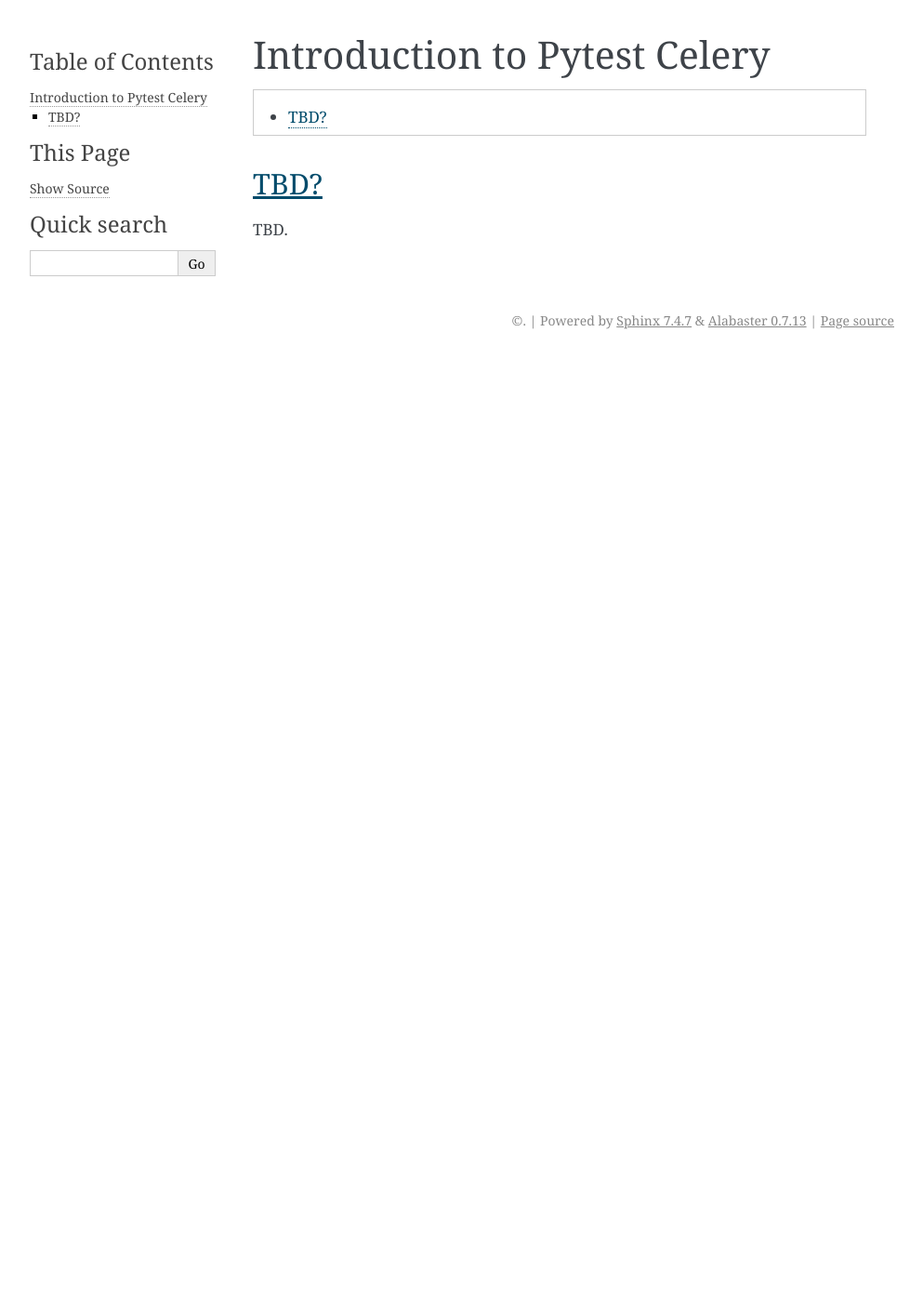
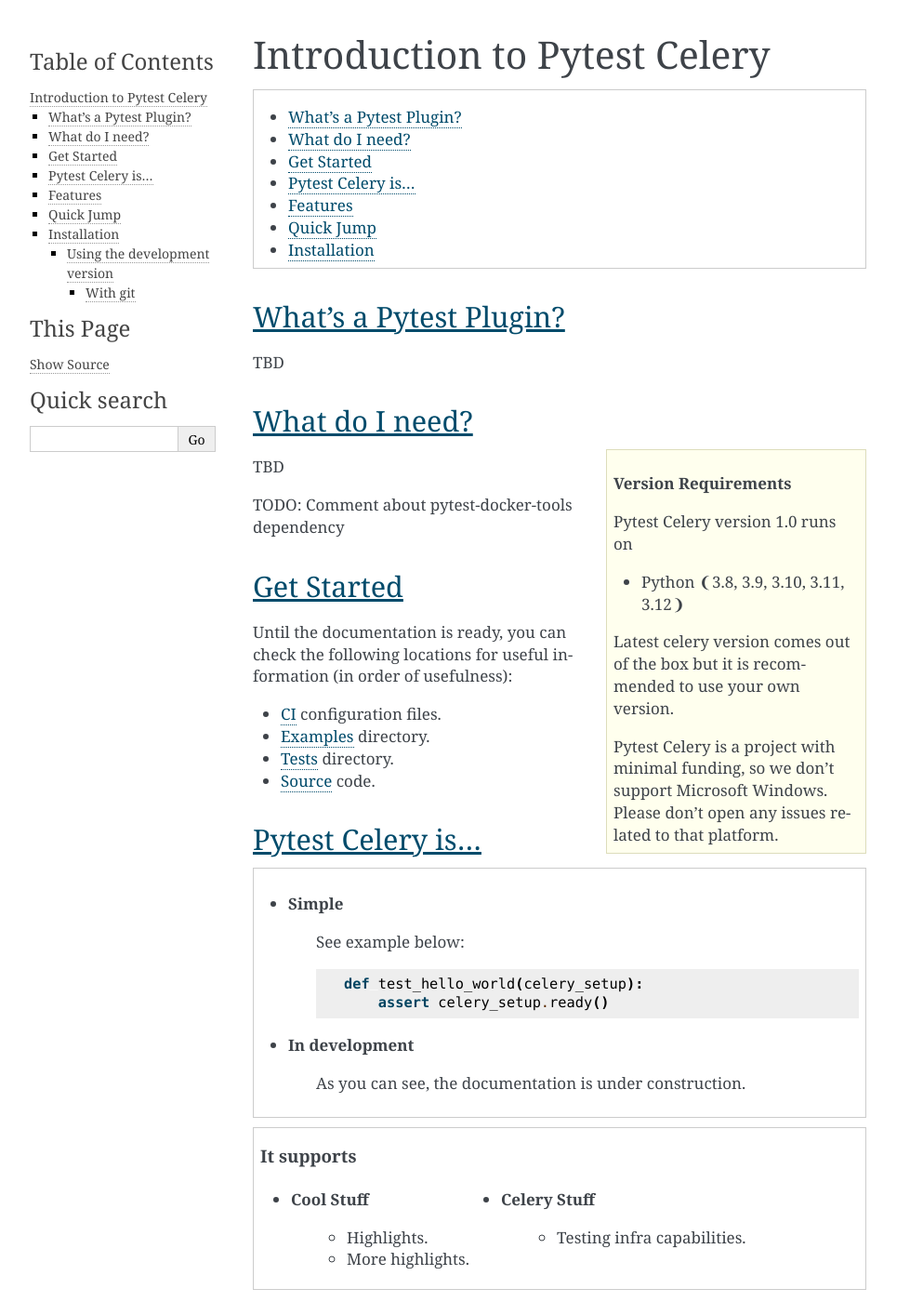
Before and after one commit to celery/pytest-celery, a Sphinx documentation site: the page built from docs/getting-started/introduction.rst, in a window 1280 px wide and 1400 px high. Shown: the whole window at 93% size, without its empty margins (148-1141 px from the left). Built offline with Sphinx 7.4.7, drawn with Linux system fonts in a browser that asks for light colours; some of the changed text lies outside the part shown.

Commit message:
Initial docs/getting-started/introduction.rst

```diff
--- a/docs/copyright.rst
+++ b/docs/copyright.rst
@@ -1,3 +1,5 @@
+.. _copyright:
+
 Copyright
 =========
 
--- a/docs/getting-started/introduction.rst
+++ b/docs/getting-started/introduction.rst
@@ -8,7 +8,117 @@
     :local:
     :depth: 1
 
-TBD?
-====
+What's a Pytest Plugin?
+=======================
 
-TBD.
+TBD
+
+What do I need?
+===============
+
+.. sidebar:: Version Requirements
+    :subtitle: Pytest Celery version 1.0 runs on
+
+    - Python ❨3.8, 3.9, 3.10, 3.11, 3.12❩
+
+    Latest celery version comes out of the box but it is recommended to use your own version.
+
+    Pytest Celery is a project with minimal funding,
+    so we don't support Microsoft Windows.
+    Please don't open any issues related to that platform.
+
+TBD
+
+TODO: Comment about pytest-docker-tools dependency
+
+Get Started
+===========
+
+Until the documentation is ready, you can check the following locations
+for useful information (in order of usefulness):
+
+- CI_ configuration files.
+- Examples_ directory.
+- Tests_ directory.
+- Source_ code.
+
+.. _CI: https://github.com/celery/pytest-celery/tree/main/.github/workflows
+.. _Examples: https://github.com/celery/pytest-celery/tree/main/examples
+.. _Tests: https://github.com/celery/pytest-celery/tree/main/tests
+.. _Source: https://github.com/celery/pytest-celery/tree/main/src/pytest_celery
+
+Pytest Celery is…
+=================
+
+.. topic:: \
+
+    - **Simple**
+
+        See example below:
+
+        .. code-block:: python
+
+            def test_hello_world(celery_setup):
+                assert celery_setup.ready()
+
+    - **In development**
+
+        As you can see, the documentation is under construction.
+
+
+.. topic:: It supports
+
+    .. hlist::
+        :columns: 2
+
+        - **Cool Stuff**
+
+            - Highlights.
+            - More highlights.
+
+        - **Celery Stuff**
+
+            - Testing infra capabilities.
+
+Features
+========
+
+.. topic:: \
+
+    .. hlist::
+        :columns: 2
+
+        - **Pytest**
+
+            This is a pytest plugin.
+
+            :ref:`Read more… <faq>`.
+
+        - **Celery**
+
+            For Celery.
+
+            :ref:`Read more… <faq>`.
+
+Quick Jump
+==========
+
+.. topic:: I want to ⟶
+
+    .. hlist::
+        :columns: 2
+
+        - :ref:`To read Contributing <contributing>`
+        - :ref:`To read FAQ <faq>`
+        - :ref:`To read API Reference <apiref>`
+
+.. topic:: Jump to ⟶
+
+    .. hlist::
+        :columns: 4
+
+        - :ref:`Contributing <contributing>`
+        - :ref:`FAQ <faq>`
+        - :ref:`API Reference <apiref>`
+
+.. include:: ../includes/installation.txt
--- /dev/null
+++ b/docs/includes/installation.txt
@@ -0,0 +1,24 @@
+.. _pytest_celery-installation:
+
+Installation
+============
+
+You can install Pytest Celery either via the Python Package Index (PyPI).
+
+To install using :command:`pip`:
+
+.. code-block:: console
+
+    $ pip install -U pytest-celery
+
+.. _pytest_celery-installing-from-git:
+
+Using the development version
+-----------------------------
+
+TBD
+
+With git
+~~~~~~~~
+
+Please see the :ref:`Contributing <contributing>` section.
--- a/docs/reference/index.rst
+++ b/docs/reference/index.rst
@@ -1,3 +1,5 @@
+.. _apiref:
+
 API Documentation
 =================
 
```
Also changed, not shown: 1 other file.
